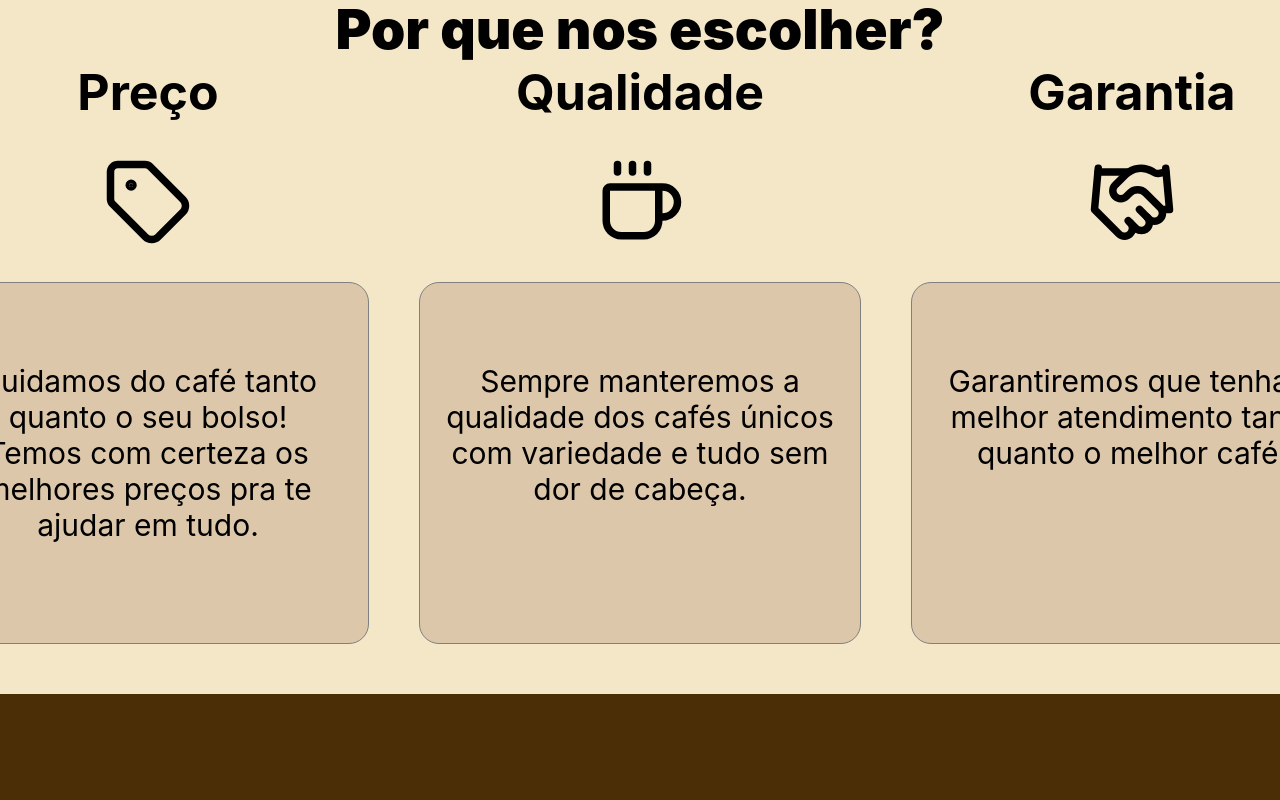
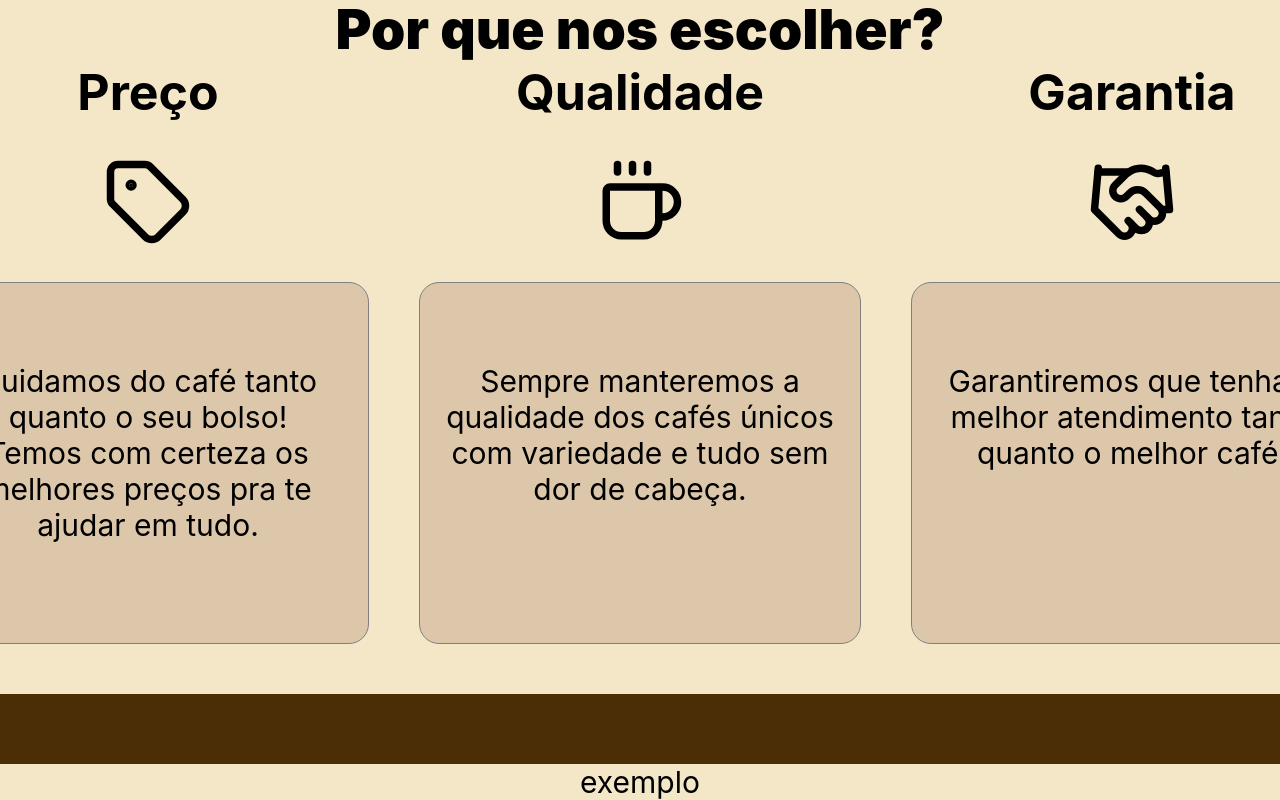
Before and after one commit to KCauet/cafe-aurora, a React (Create React App) app: page / in a window 1280 px wide. Shown: the part 1546-2346 px from the top of the page. Before the commit the page ends 2240 px from the top, so only its background shows below. Built offline with nearby package versions, Linux system fonts and the light colour scheme.

Commit message:
Preparei a próx div

```diff
--- a/src/App.js
+++ b/src/App.js
@@ -67,6 +67,10 @@ function App() {
 
           </div>
 
+          <div className='section'>
+            <p>exemplo</p>
+          </div>
+
       </main>
 
     </div>
```
